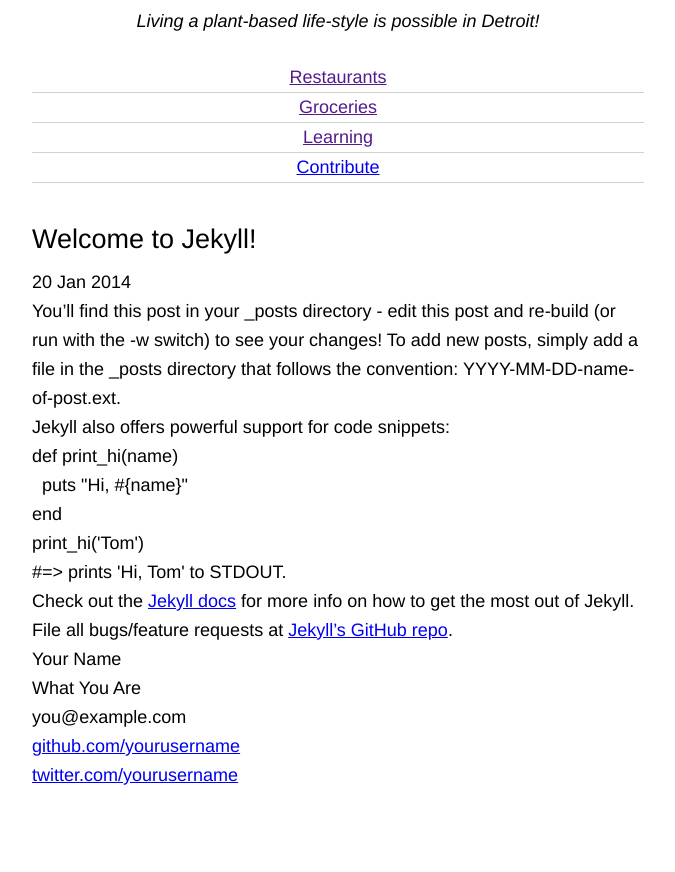
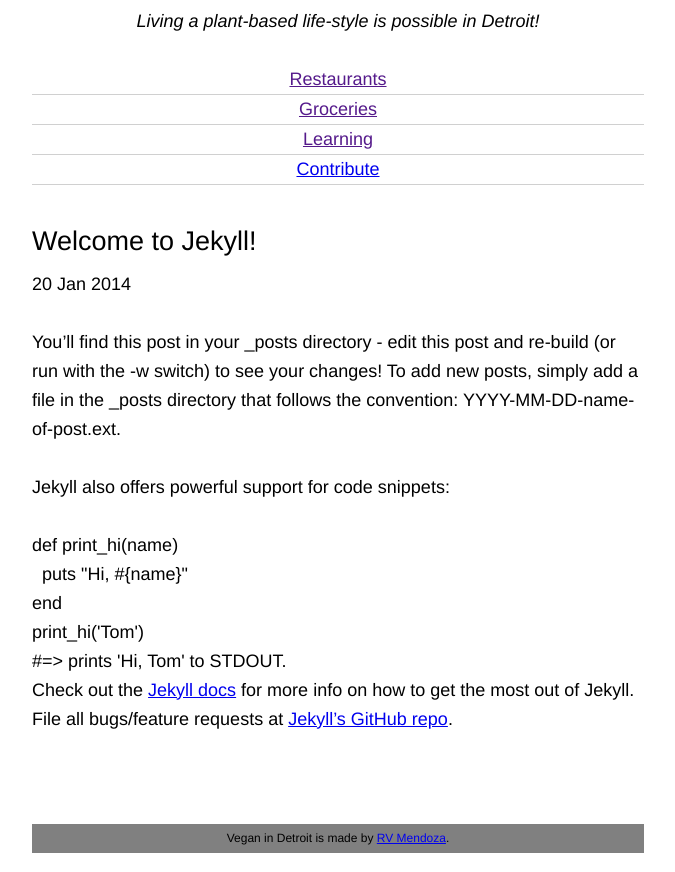
Before and after one commit to RVMendoza/rvmendoza.com, a Jekyll site: the page built from _posts/2014-01-20-welcome-to-jekyll.markdown, in a window 1280 px wide. Shown: the part 128-1000 px from the top of the page, without its empty margins (302-977 px from the left). Built offline with Jekyll 4.4.1, drawn with Linux system fonts in a browser that asks for light colours; Markdown is read by kramdown in place of the engine named in the settings; before the commit the page ends 918 px from its top, so only the background shows below that.

Commit message:
create Contribute page

```diff
--- a/_includes/footer.html
+++ b/_includes/footer.html
@@ -1,16 +1,6 @@
-<div class="footer">
-	<div class="contact">
-		<p>
-			Your Name<br />
-			What You Are<br />
-			you@example.com
-		</p>
-</div>
-
-	<div class="contact">
-		<p>
-			<a href="https://github.com/yourusername">github.com/yourusername</a><br />
-			<a href="https://twitter.com/yourusername">twitter.com/yourusername</a><br />
-		</p>
-	</div>
-</div>
+<footer role="contentinfo">
+	<p>
+		Vegan in Detroit is made by <a href="http://twitter.com/rvxmendoza">RV Mendoza</a>.
+		<!-- <a href="#" class="noWrap">Buy him some hummus.</a> -->
+	</p>
+</footer>
--- a/_sass/main.scss
+++ b/_sass/main.scss
@@ -11,6 +11,7 @@
 @import "partials/typography";
 @import "partials/navigation";
 @import "partials/branding";
+@import "partials/footer";
 
 /* -------------------------------------------------------------------------*/
 /* Layout */
--- a/contribute/index.html
+++ b/contribute/index.html
@@ -4,3 +4,9 @@ title: Contribute
 ---
 
 <h1>Contribute</h1>
+
+<p>Do you know of any good places for vegans to get their supplies?</p>
+
+<p>
+	Celery quandong swiss chard chicory earthnut pea potato. Salsify taro catsear garlic gram celery bitterleaf wattle seed collard greens nori. Grape wattle seed kombu beetroot horseradish carrot squash brussels sprout chard.
+</p>
--- a/css/main.css
+++ b/css/main.css
@@ -101,6 +101,16 @@ h2 {
   max-width: 50em;
 }
 
+/* line 27, ../_sass/partials/_typography.scss */
+p {
+  margin-bottom: 1.61111em;
+}
+
+/* line 31, ../_sass/partials/_typography.scss */
+.noWrap {
+  white-space: nowrap;
+}
+
 /* line 1, ../_sass/partials/_navigation.scss */
 nav {
   margin: 1.5em 0;
@@ -128,9 +138,22 @@ nav li {
   font-style: italic;
 }
 
+/* line 1, ../_sass/partials/_footer.scss */
+[role="contentinfo"] {
+  margin: 5em 0 0 0;
+  background-color: gray;
+  padding: 0 1em;
+  text-align: center;
+}
+/* line 6, ../_sass/partials/_footer.scss */
+[role="contentinfo"] p {
+  font-size: 0.66667em;
+  line-height: 2.41667em;
+}
+
 /* -------------------------------------------------------------------------*/
 /* Layout */
-/* line 18, ../_sass/main.scss */
+/* line 19, ../_sass/main.scss */
 .container, body {
   *zoom: 1;
   max-width: 34em;
```
Also changed, not shown: _sass/partials/_footer.scss (added, +11 -0 lines), _sass/partials/_typography.scss (+8 -0 lines).
